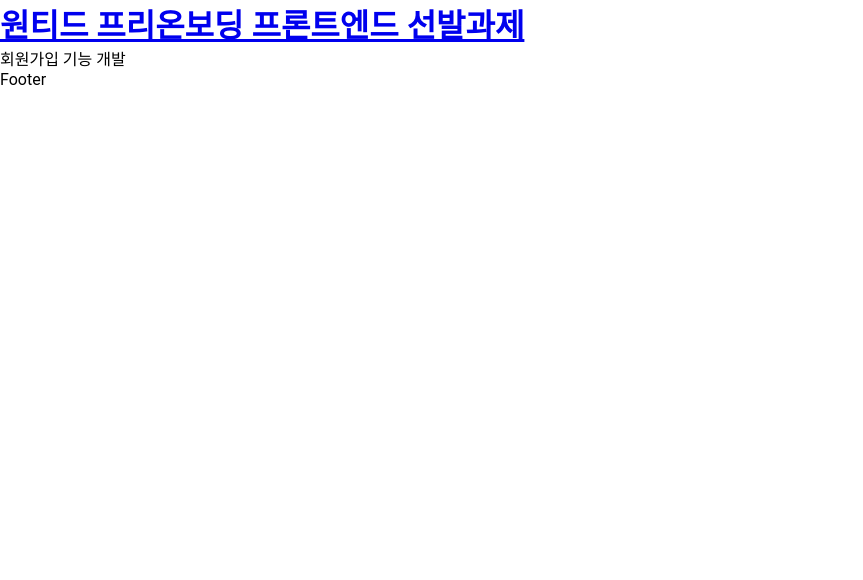
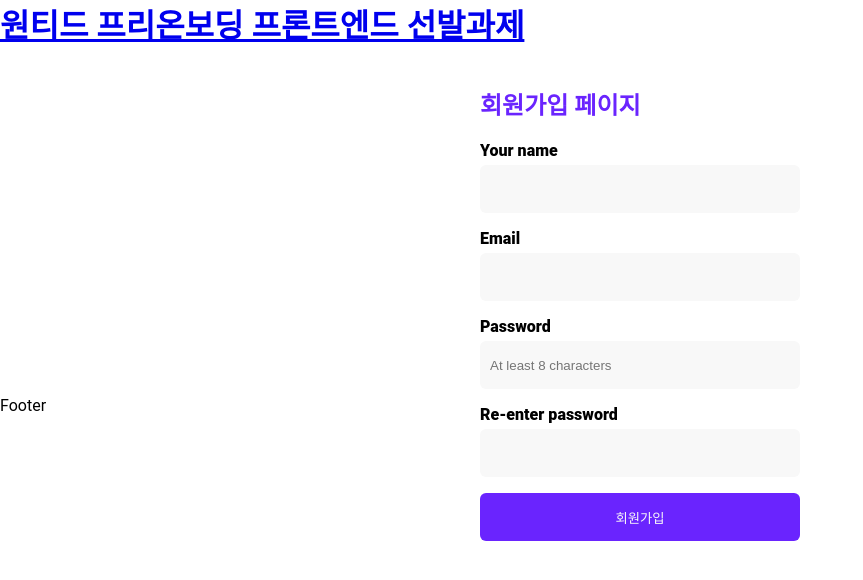
Before and after one commit to ukssss/TodoList-React, a React (Create React App) app: page /signup in a window 1280 px wide. Shown: the top 580 px of the page, without its empty margins (0-863 px from the left). Built offline with nearby package versions, Linux system fonts and the light colour scheme.

Commit message:
[FEAT] loginInfo 컴포넌트 제작 및 사용
- placeholder 가 아닌 텍스트로 로그인, 회원가입 상에서 Input에 대한 정보를 제공하기 위해 제작

```diff
--- /dev/null
+++ b/src/components/login/loginInfo/loginInfo.jsx
@@ -0,0 +1,12 @@
+import React from 'react';
+import styled from 'styled-components';
+
+const LoginText = styled.div`
+    font-size: 16px;
+    font-weight: 800;
+    margin-bottom: 5px;
+`;
+
+export default function LoginInfo({ children }) {
+    return <LoginText>{children}</LoginText>;
+}
--- a/src/pages/signIn/signIn.jsx
+++ b/src/pages/signIn/signIn.jsx
@@ -1,9 +1,12 @@
 import React, { useState, useEffect } from 'react';
 import styled from 'styled-components';
-import LoginInput from '../../components/input/loginInput/loginInput';
+import { Link } from 'react-router-dom';
+
+import LoginForm from '../../components/login/loginForm/loginForm';
+import LoginInput from '../../components/login/loginInput/loginInput';
 import Button from '../../components/button/button';
 import ErrorDiv from '../../components/error/errorDiv/errorDiv';
-import { Link } from 'react-router-dom';
+import LoginInfo from '../../components/login/loginInfo/loginInfo';
 
 export default function SignIn() {
     const [email, setEmail] = useState('');
@@ -49,11 +52,11 @@ export default function SignIn() {
         <LoginWrapper>
             <MyH2>로그인 페이지</MyH2>
             <LoginForm method="post" id="signin-form">
+                <LoginInfo>Email</LoginInfo>
                 <LoginInput
                     type="text"
                     name="userEmail"
                     data-testid="email-input"
-                    placeholder="Email"
                     onChange={onChangeEmail}
                 />
                 {emailError ? (
@@ -62,11 +65,11 @@ export default function SignIn() {
                     ''
                 )}
 
+                <LoginInfo>Password</LoginInfo>
                 <LoginInput
                     type="password"
                     name="userPassword"
                     data-testid="password-input"
-                    placeholder="Password"
                     onChange={onChangePassword}
                 />
                 {passwordError ? (
@@ -87,7 +90,6 @@ export default function SignIn() {
 const LoginWrapper = styled.div`
     margin: 0 auto;
     width: 400px;
-    height: 350px;
     padding: 40px;
     box-sizing: border-box;
 `;
@@ -97,5 +99,3 @@ const MyH2 = styled.h2`
     color: #6a24fe;
     margin-bottom: 20px;
 `;
-
-const LoginForm = styled.form``;
--- a/src/pages/signUp/signUp.jsx
+++ b/src/pages/signUp/signUp.jsx
@@ -1,5 +1,61 @@
 import React from 'react';
+import styled from 'styled-components';
+
+import LoginForm from '../../components/login/loginForm/loginForm';
+import LoginInfo from '../../components/login/loginInfo/loginInfo';
+import LoginInput from '../../components/login/loginInput/loginInput';
+import Button from '../../components/button/button';
 
 export default function SignUp() {
-    return <div>회원가입 기능 개발</div>;
+    return (
+        <LoginWrapper>
+            <MyH2>회원가입 페이지</MyH2>
+            <LoginForm method="post" id="signin-form">
+                <LoginInfo>Your name</LoginInfo>
+                <LoginInput
+                    type="text"
+                    name="userEmail"
+                    data-testid="email-input"
+                />
+
+                <LoginInfo>Email</LoginInfo>
+                <LoginInput
+                    type="text"
+                    name="userEmail"
+                    data-testid="email-input"
+                />
+
+                <LoginInfo>Password</LoginInfo>
+                <LoginInput
+                    type="password"
+                    name="userPassword"
+                    data-testid="password-input"
+                    placeholder="At least 8 characters"
+                />
+
+                <LoginInfo>Re-enter password</LoginInfo>
+                <LoginInput
+                    type="password"
+                    name="userPassword"
+                    data-testid="password-input"
+                />
+
+                <Button>회원가입</Button>
+            </LoginForm>
+        </LoginWrapper>
+    );
 }
+
+const LoginWrapper = styled.div`
+    margin: 0 auto;
+    width: 400px;
+    height: 350px;
+    padding: 40px;
+    box-sizing: border-box;
+`;
+
+const MyH2 = styled.h2`
+    font-size: 24px;
+    color: #6a24fe;
+    margin-bottom: 20px;
+`;
```
